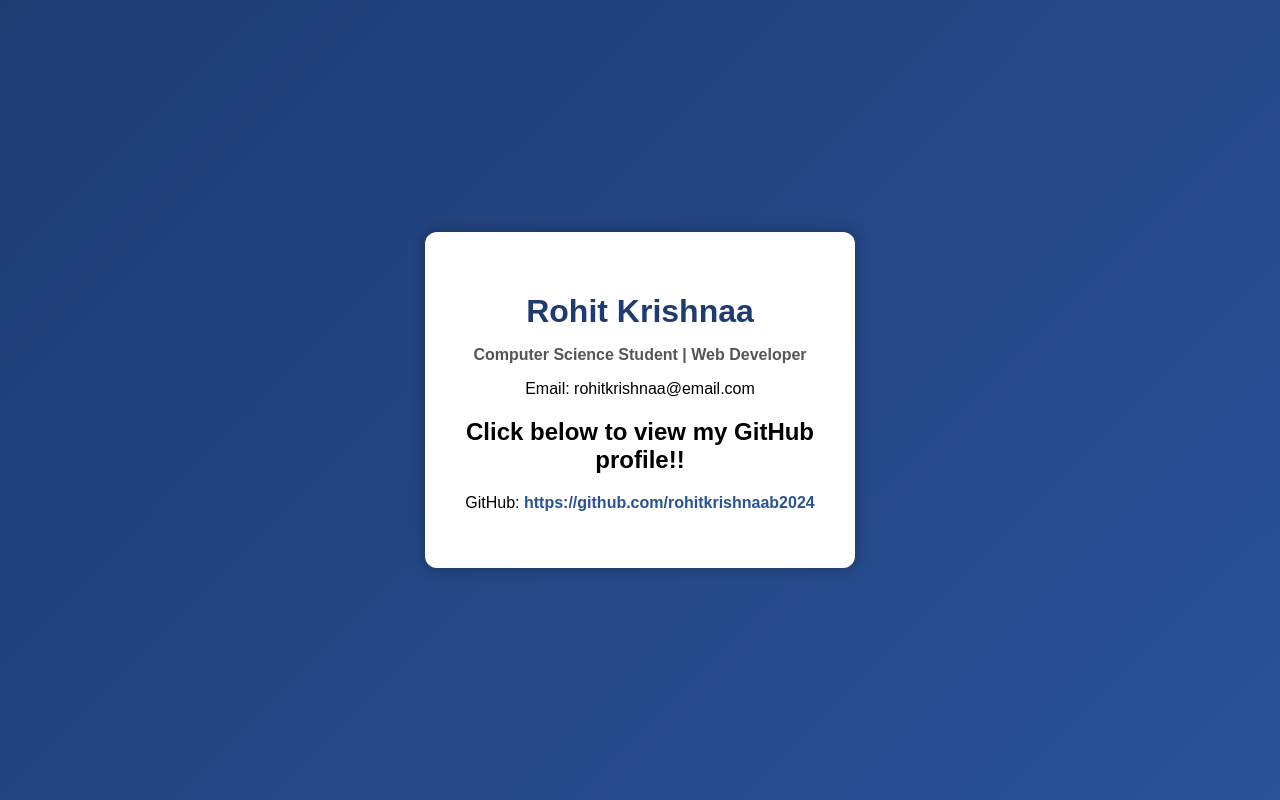
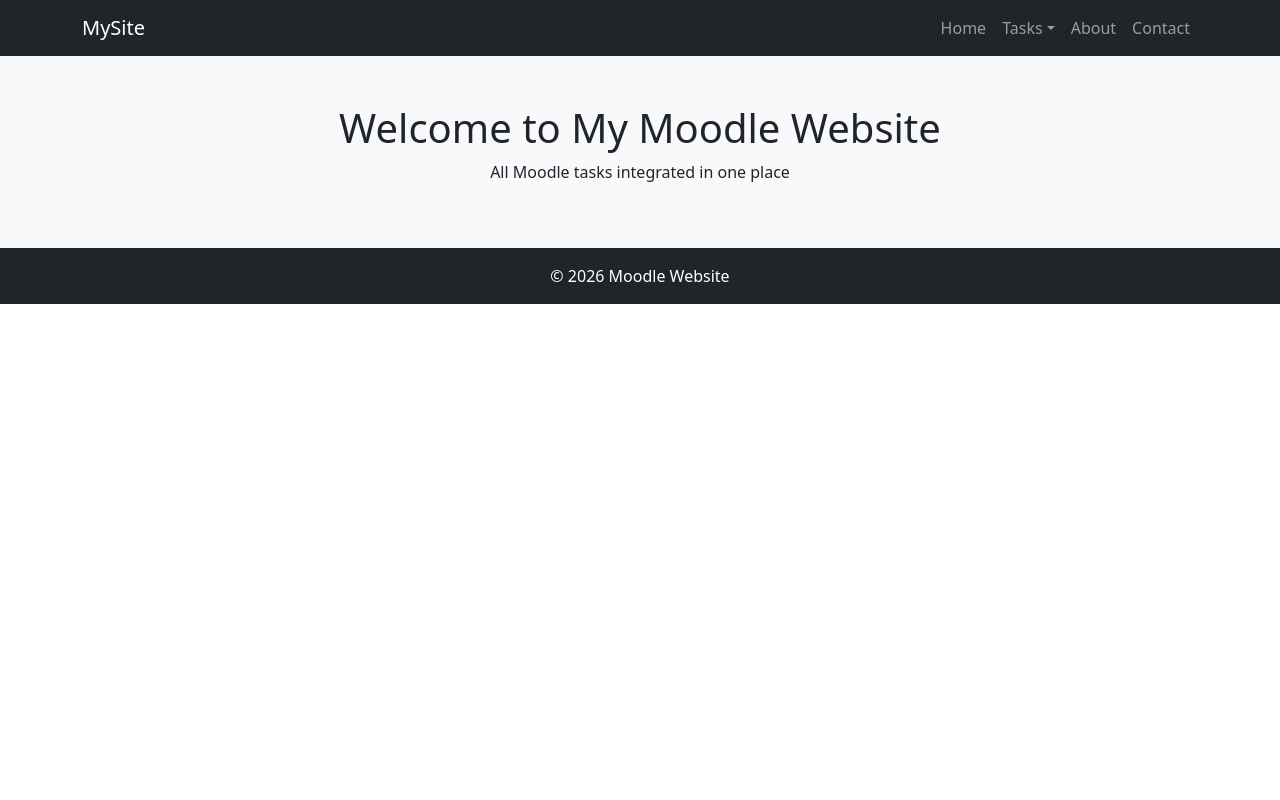
Before and after one commit to rohitkrishnaab2024/portfolio, a plain HTML site: page index.html in a window 1280 px wide. Drawn offline with nearby package versions, Linux system fonts and the light colour scheme.

Commit message:
Update index.html

```diff
--- a/index.html
+++ b/index.html
@@ -1,23 +1,54 @@
 <!DOCTYPE html>
-<html>
+<html lang="en">
 <head>
-    <title>My Portfolio</title>
-    <link rel="stylesheet" href="styles.css">
+<meta charset="UTF-8">
+<meta name="viewport" content="width=device-width, initial-scale=1">
+<title>Moodle Website</title>
+
+<link href="https://cdn.jsdelivr.net/npm/bootstrap@5.3.0/dist/css/bootstrap.min.css" rel="stylesheet">
+<link rel="stylesheet" href="style.css">
 </head>
 
 <body>
-     <div class="container">
-        <h1>Rohit Krishnaa</h1>
-        <p class="role">Computer Science Student | Web Developer</p>
-        <p>Email: rohitkrishnaa@email.com</p>
 
-        <p>
-            <h2>Click below to view my GitHub profile!!</h2>
-            GitHub:
-            <a href="https://github.com/rohitkrishnaab2024" target="_blank">
-                https://github.com/rohitkrishnaab2024
-            </a>
-        </p>
-    </div>
+<nav class="navbar navbar-expand-lg navbar-dark bg-dark">
+<div class="container">
+<a class="navbar-brand" href="#">MySite</a>
+
+<button class="navbar-toggler" data-bs-toggle="collapse" data-bs-target="#menu">
+<span class="navbar-toggler-icon"></span>
+</button>
+
+<div class="collapse navbar-collapse" id="menu">
+<ul class="navbar-nav ms-auto">
+
+<li class="nav-item"><a class="nav-link" href="index.html">Home</a></li>
+
+<li class="nav-item dropdown">
+<a class="nav-link dropdown-toggle" data-bs-toggle="dropdown">Tasks</a>
+<ul class="dropdown-menu">
+<li><a class="dropdown-item" href="tasks/modal.html">Modal Task</a></li>
+<li><a class="dropdown-item" href="tasks/quiz.html">Quiz Task</a></li>
+</ul>
+</li>
+
+<li class="nav-item"><a class="nav-link" href="about.html">About</a></li>
+<li class="nav-item"><a class="nav-link" href="contact.html">Contact</a></li>
+
+</ul>
+</div>
+</div>
+</nav>
+
+<section class="text-center p-5 bg-light">
+<h1>Welcome to My Moodle Website</h1>
+<p>All Moodle tasks integrated in one place</p>
+</section>
+
+<footer class="bg-dark text-white text-center p-3">
+© 2026 Moodle Website
+</footer>
+
+<script src="https://cdn.jsdelivr.net/npm/bootstrap@5.3.0/dist/js/bootstrap.bundle.min.js"></script>
 </body>
 </html>
```
